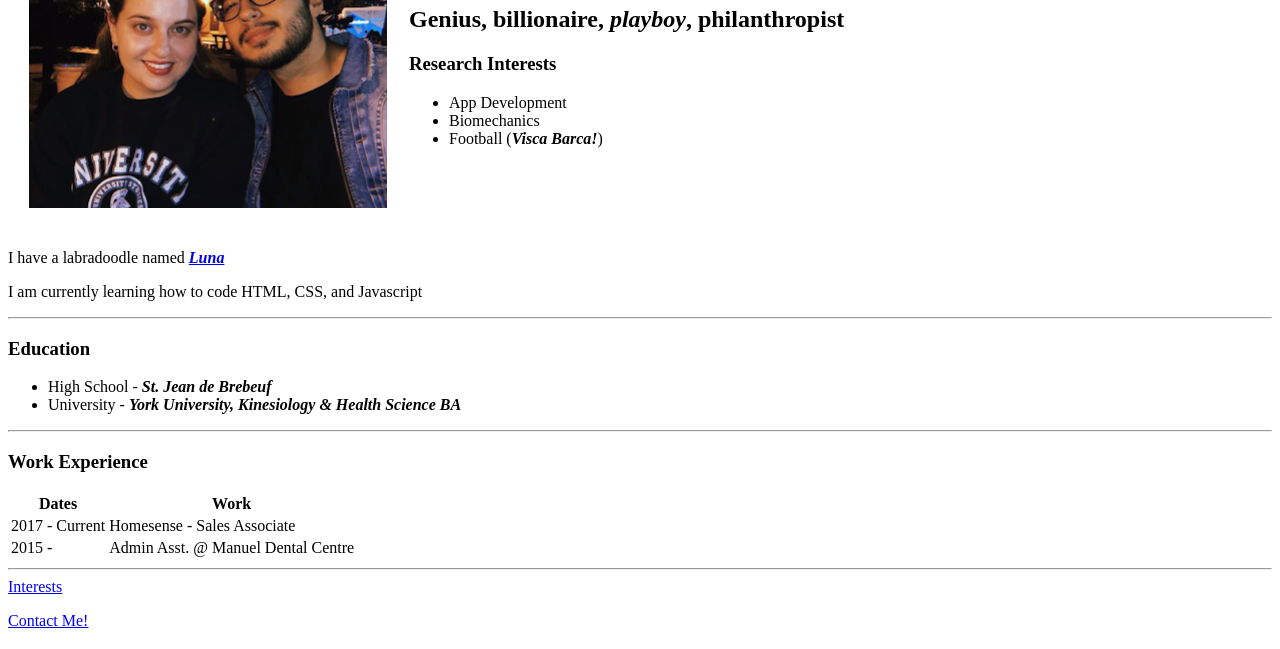
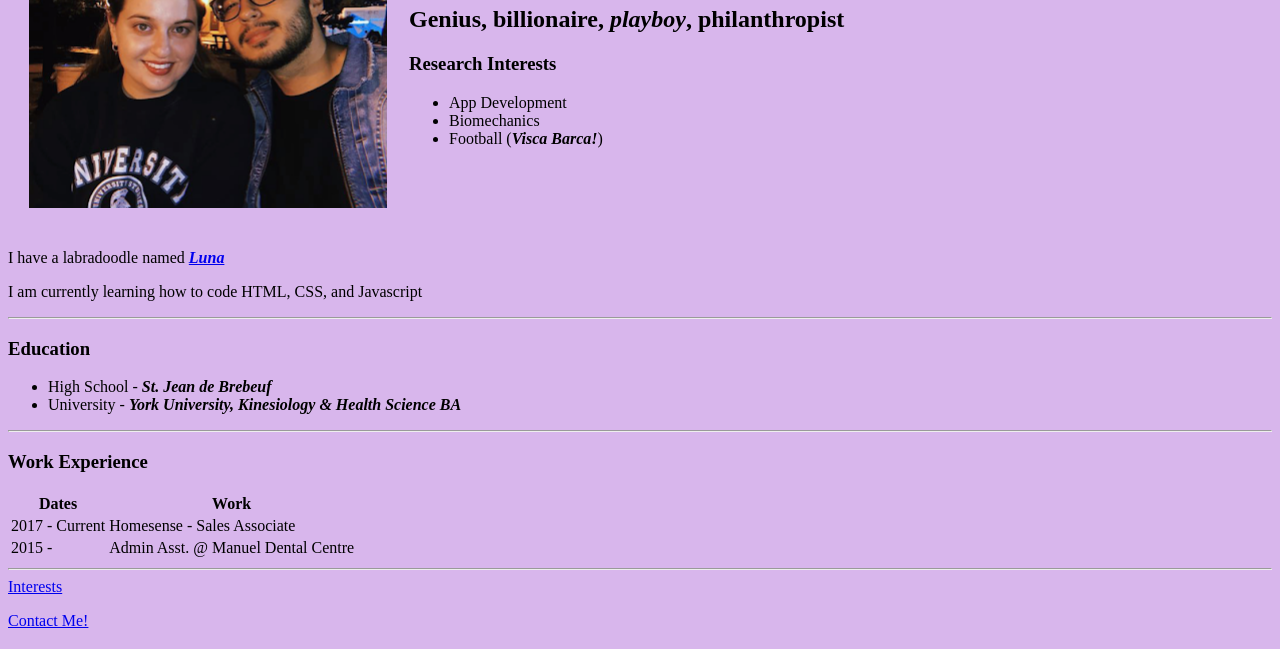
Before and after one commit to Andres-Patarroyo/Personal-Page-CSS, a plain HTML site: page index.html in a window 1280 px wide. Shown: the part 151-800 px from the top of the page. Drawn offline with Linux system fonts and the light colour scheme.

Commit message:
css introduced

```diff
--- a/index.html
+++ b/index.html
@@ -5,7 +5,7 @@
     <meta charset="UTF-8" />
     <title>Andres' Personal Site</title>
   </head>
-  <body>
+  <body style="background-color: #d8b6ec">
     <table cellspacing="20">
       <tr>
         <td>
```
